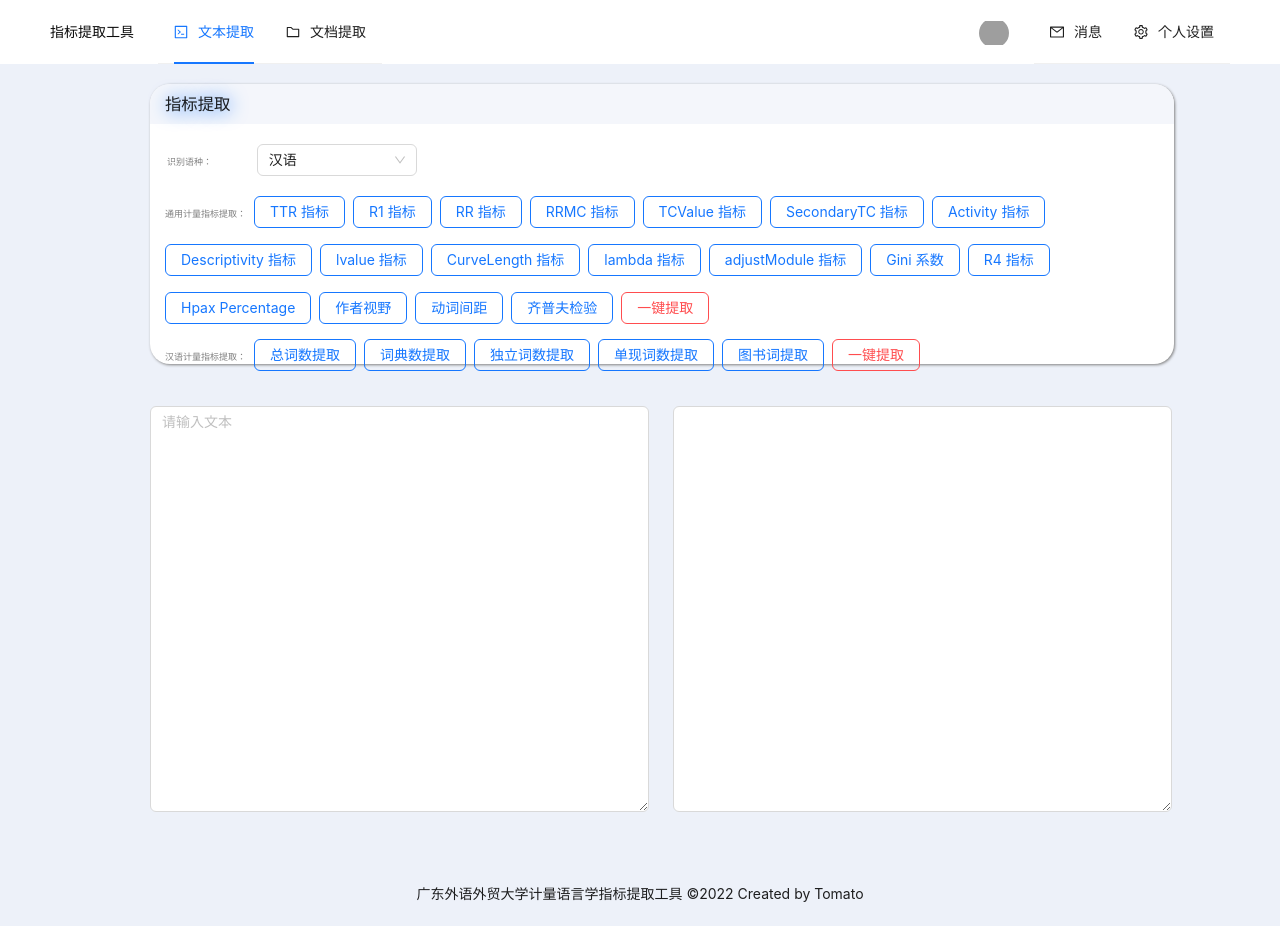
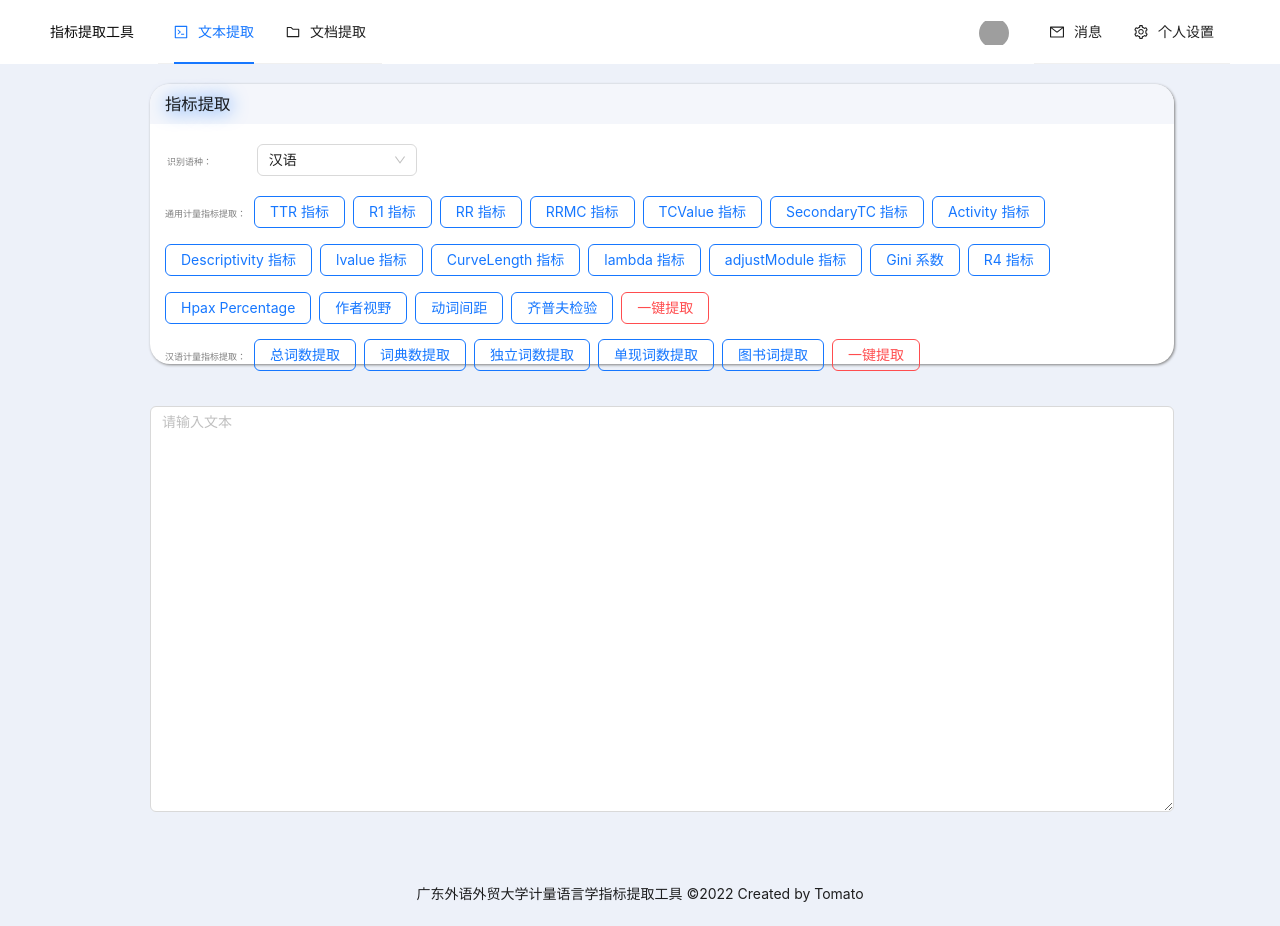
Before and after one commit to tomato-wu/indicator-extraction-tool, a React (Create React App) app: page /#/ in a window 1280 px wide. Built offline with nearby package versions, Linux system fonts and the light colour scheme; grey boxes are pictures that could not be loaded.

Commit message:
fix : 修复文本输入的bug

```diff
--- a/src/components/selectBar.jsx
+++ b/src/components/selectBar.jsx
@@ -18,19 +18,23 @@ function SelectBar() {
 
   // 输入框文本变量
   const [str, setStr] = useState("");
-  const [showMessage, setShowMessage] = useState("");
   const [history, setHistory] = useState([]);
+
+  const [lgType, setLgType] = useState("");
+
+  const [lgText, setLgText] = useState("");
 
   async function getLanguages(LanguagesText) {
     // 语种识别接口
     let tag = await getLanguageApi({ text: LanguagesText });
-    console.log(tag);
+    setLgType(tag.data.lg_type);
+    setLgText(LanguagesText);
     handleChange(tag.data.lg_type);
   }
   // 输入框输入触发的回调
   const onTextChange = (e) => {
     if (e.target.value !== "") {
-      setStr(e.target.value);
+      setStr(e.target.value); //输入框同步显示
       loadDebounce(e.target.value);
     } else {
       setStr(e.target.value);
@@ -94,18 +98,18 @@ function SelectBar() {
   };
 
   // 切换不同语种的组件
-  function MenuItem({ menu }) {
+  function MenuItem({ menu, lgType, lgText }) {
     switch (menu) {
       case "zh":
-        return <ChineseBar />;
+        return <ChineseBar lgType={lgType} lgText={lgText} />;
       case "en":
-        return <EnglishBar />;
+        return <EnglishBar lgType={lgType} lgText={lgText} />;
       case "ja":
-        return <JapaneseBar />;
+        return <JapaneseBar lgType={lgType} lgText={lgText} />;
       case "id":
-        return <IndonesianBar />;
+        return <IndonesianBar lgType={lgType} lgText={lgText} />;
       case "tl":
-        return <FilipinoBar />;
+        return <FilipinoBar lgType={lgType} lgText={lgText} />;
       default:
         return null;
     }
@@ -156,7 +160,7 @@ function SelectBar() {
           </div>
           <div>
             {/* 指标提取 */}
-            <MenuItem menu={menu} />
+            <MenuItem menu={menu} lgType={lgType} lgText={lgText} />
           </div>
         </div>
       </div>
@@ -176,18 +180,9 @@ function SelectBar() {
                 value={str}
                 onChange={onTextChange}
                 style={{
-                  width: "39vw",
+                  width: "80vw",
                   marginTop: "4vh",
                 }}
-              ></TextArea>
-              {/* 展示框 */}
-              <TextArea
-                rows={18}
-                allowClear={true}
-                bordered={true}
-                readOnly={true}
-                value={showMessage}
-                style={{ width: "39vw", marginTop: "4vh" }}
               ></TextArea>
             </Space>
           </div>
--- a/src/pages/documentProcessing.css
+++ b/src/pages/documentProcessing.css
@@ -1,6 +1,6 @@
 .cardBox{
   width:80vw;
-  height:40vh;
+  height:42vh;
   border-radius:20px;
   margin: 40px auto;
   background-color:white;
```
Also changed, not shown: src/assets/UploadFileError.png.
